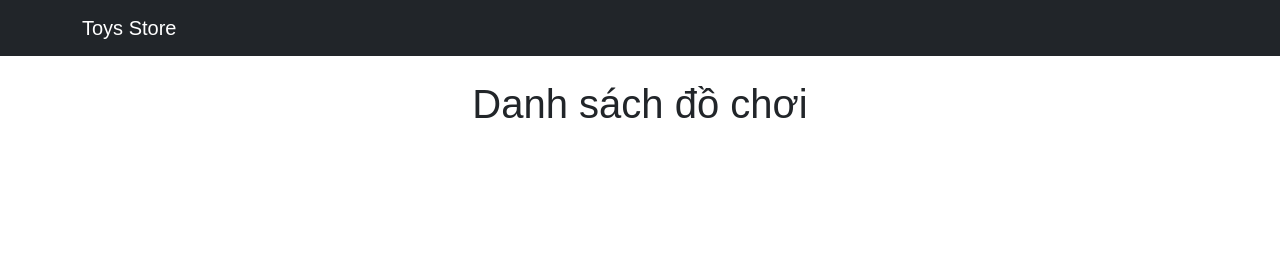
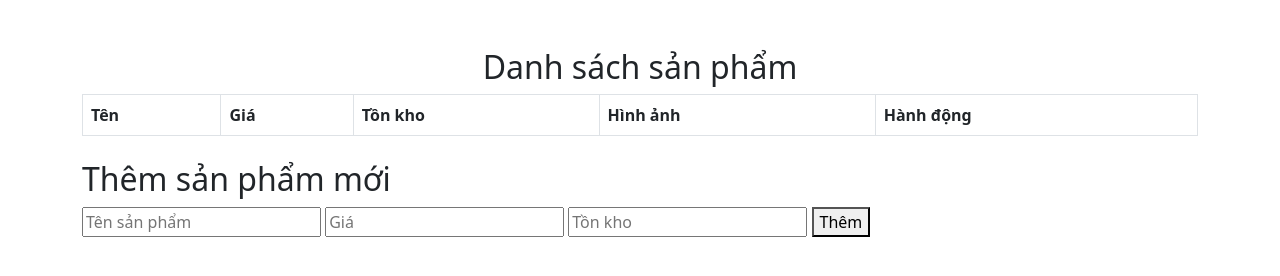
Before and after one commit to zuberg0811/toys-store, a website: page toys-store-frontend/index.html in a window 1280 px wide. Drawn offline with nearby package versions, Linux system fonts and the light colour scheme; no server answers.

Commit message:
Update index.html

```diff
--- a/toys-store-frontend/index.html
+++ b/toys-store-frontend/index.html
@@ -5,21 +5,33 @@
     <meta name="viewport" content="width=device-width, initial-scale=1.0">
     <title>Toys Store</title>
     <link rel="stylesheet" href="https://cdn.jsdelivr.net/npm/bootstrap@5.3.0/dist/css/bootstrap.min.css">
-    <link rel="stylesheet" href="styles.css">
 </head>
 <body>
-    <nav class="navbar navbar-expand-lg navbar-dark bg-dark">
-        <div class="container">
-            <a class="navbar-brand" href="#">Toys Store</a>
-        </div>
-    </nav>
 
-    <div class="container mt-4">
-        <h1 class="text-center">Danh sách đồ chơi</h1>
-        <div id="toy-list" class="row mt-4"></div>
-    </div>
+<div class="container mt-5">
+    <h2 class="text-center">Danh sách sản phẩm</h2>
+    <table class="table table-bordered">
+        <thead>
+            <tr>
+                <th>Tên</th>
+                <th>Giá</th>
+                <th>Tồn kho</th>
+                <th>Hình ảnh</th>
+                <th>Hành động</th>
+            </tr>
+        </thead>
+        <tbody id="toy-list"></tbody>
+    </table>
 
-    <script src="script.js"></script>
-    <script src="https://cdn.jsdelivr.net/npm/bootstrap@5.3.0/dist/js/bootstrap.bundle.min.js"></script>
+    <h2 class="mt-4">Thêm sản phẩm mới</h2>
+    <form id="toy-form">
+        <input type="text" id="name" placeholder="Tên sản phẩm" required>
+        <input type="number" id="price" placeholder="Giá" required>
+        <input type="number" id="stock" placeholder="Tồn kho" required>
+        <button type="submit">Thêm</button>
+    </form>
+</div>
+
+<script src="script.js"></script>
 </body>
 </html>
```
